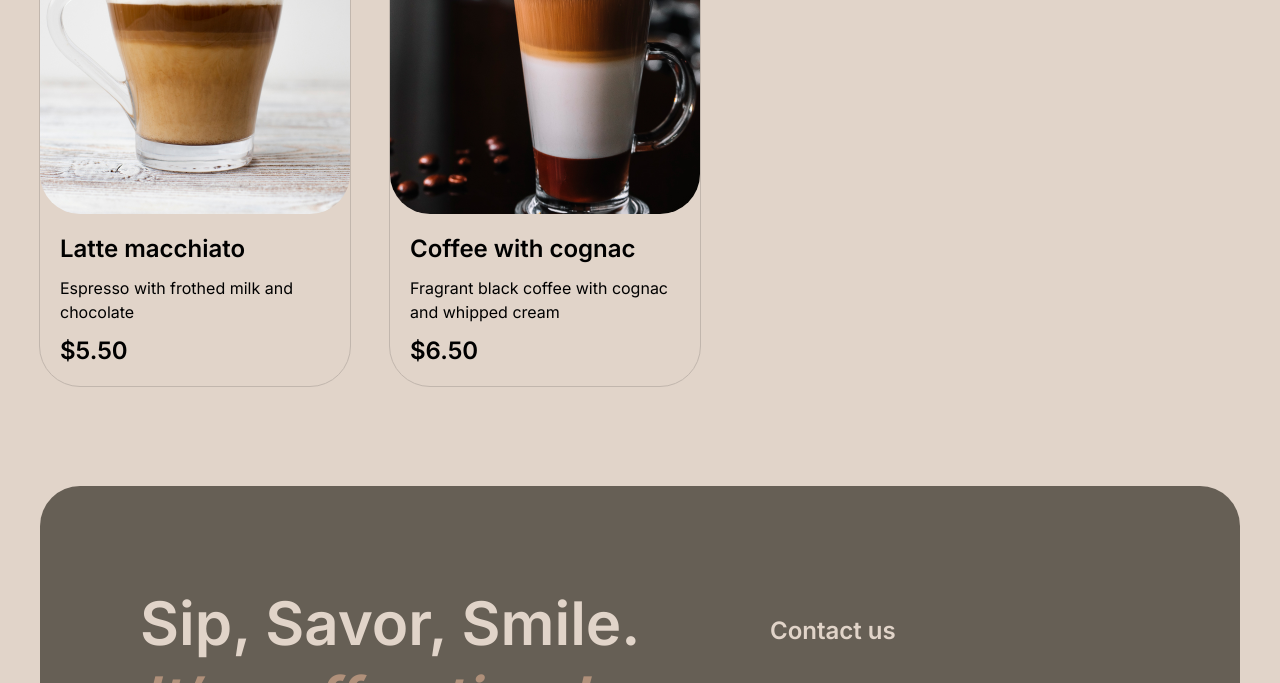
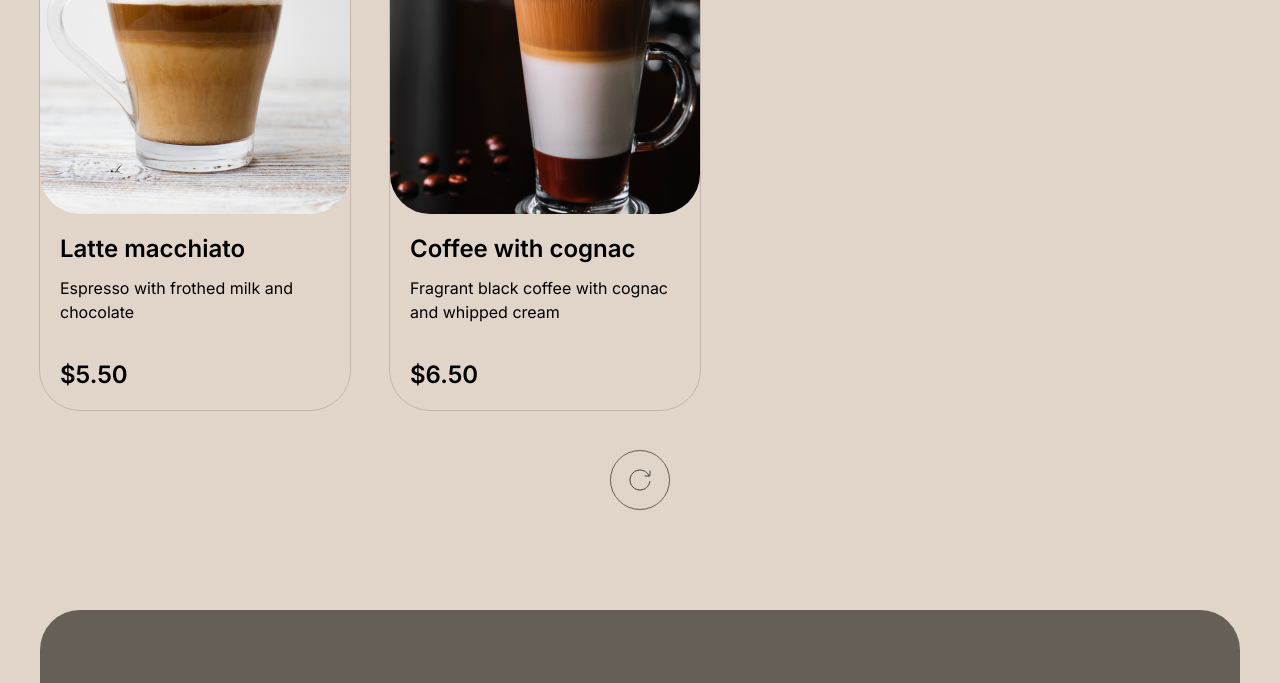
Before and after one commit to Lelik7777/coffee-house, a website built with webpack: page menu.html in a window 1280 px wide. Shown: the part 1567-2250 px from the top of the page. Built offline with nearby package versions, Linux system fonts and the light colour scheme.

Commit message:
feat: add styles in menu.html for 768px resolution

```diff
--- a/menu.html
+++ b/menu.html
@@ -38,7 +38,7 @@
           <button class="button"><span class="dessert"></span>Dessert</button>
         </div>
         <div class="menu__cards">
-          <div class="menu__card">
+          <div class="menu__card card-1">
             <div class="card__container">
               <div class="card__img"><img src="./src/assets/images/menu-coffee/coffee-1.png" alt="coffee1" /></div>
               <div class="card__description">
@@ -48,7 +48,7 @@
             </div>
             <h3 class="card__cost">$7.00</h3>
           </div>
-          <div class="menu__card">
+          <div class="menu__card card-2">
             <div class="card__container">
               <div class="card__img"><img src="./src/assets/images/menu-coffee/coffee-2.png" alt="coffee1" /></div>
               <div class="card__description">
@@ -58,7 +58,7 @@
             </div>
             <h3 class="card__cost">$7.00</h3>
           </div>
-          <div class="menu__card">
+          <div class="menu__card card-3">
             <div class="card__container">
               <div class="card__img"><img src="./src/assets/images/menu-coffee/coffee-3.png" alt="coffee1" /></div>
               <div class="card__description">
@@ -68,7 +68,7 @@
             </div>
             <h3 class="card__cost">$5.50</h3>
           </div>
-          <div class="menu__card">
+          <div class="menu__card card-4">
             <div class="card__container">
               <div class="card__img"><img src="./src/assets/images/menu-coffee/coffee-4.png" alt="coffee1" /></div>
               <div class="card__description">
@@ -78,7 +78,7 @@
             </div>
             <h3 class="card__cost">$5.00</h3>
           </div>
-          <div class="menu__card">
+          <div class="menu__card card-5">
             <div class="card__container">
               <div class="card__img"><img src="./src/assets/images/menu-coffee/coffee-5.png" alt="coffee1" /></div>
               <div class="card__description">
@@ -88,7 +88,7 @@
             </div>
             <h3 class="card__cost">$4.50</h3>
           </div>
-          <div class="menu__card">
+          <div class="menu__card card-6">
             <div class="card__container">
               <div class="card__img"><img src="./src/assets/images/menu-coffee/coffee-6.png" alt="coffee1" /></div>
               <div class="card__description">
@@ -98,7 +98,7 @@
             </div>
             <h3 class="card__cost">$5.50</h3>
           </div>
-          <div class="menu__card">
+          <div class="menu__card card-7">
             <div class="card__container">
               <div class="card__img"><img src="./src/assets/images/menu-coffee/coffee-7.png" alt="coffee1" /></div>
               <div class="card__description">
@@ -108,7 +108,7 @@
             </div>
             <h3 class="card__cost">$5.50</h3>
           </div>
-          <div class="menu__card">
+          <div class="menu__card card-8">
             <div class="card__container">
               <div class="card__img"><img src="./src/assets/images/menu-coffee/coffee-8.png" alt="coffee1" /></div>
               <div class="card__description">
@@ -118,6 +118,9 @@
             </div>
             <h3 class="card__cost">$6.50</h3>
           </div>
+        </div>
+        <div class="menu__refresh">
+          <span class="button__refresh"></span>
         </div>
       </div>
     </section>
--- a/src/sass/base/_buttons.scss
+++ b/src/sass/base/_buttons.scss
@@ -30,3 +30,9 @@
   height: 64px;
   background-image: url("../assets/icons/button-google-play.svg");
 }
+.button__refresh {
+  display: inline-block;
+  width: 24px;
+  height: 24px;
+  background-image: url(../assets/icons/refresh.svg);
+}
--- a/src/sass/components/_menu.scss
+++ b/src/sass/components/_menu.scss
@@ -40,6 +40,10 @@
   display: flex;
   flex-flow: wrap;
   gap: 40px;
+
+  @include media-tablet {
+    justify-content: center;
+  }
 }
 .menu__card {
   display: flex;
@@ -48,6 +52,7 @@
   outline: 1px solid $color-border-light;
   border-radius: 40px;
   flex-basis: 15%;
+  height: 506px;
 }
 .card__img {
   width: 310px;
@@ -82,3 +87,20 @@
 .card__cost {
   padding: 0 0 20px 20px;
 }
+.card-5,
+.card-6,
+.card-7,
+.card-8 {
+  @include media-tablet {
+    display: none;
+  }
+}
+.menu__refresh {
+  width: 60px;
+  height: 60px;
+  display: flex;
+  justify-content: center;
+  align-items: center;
+  border-radius: 100px;
+  border: 1px solid $color-border-dark;
+}
```
Also changed, not shown: src/assets/icons/refresh.svg (added).
